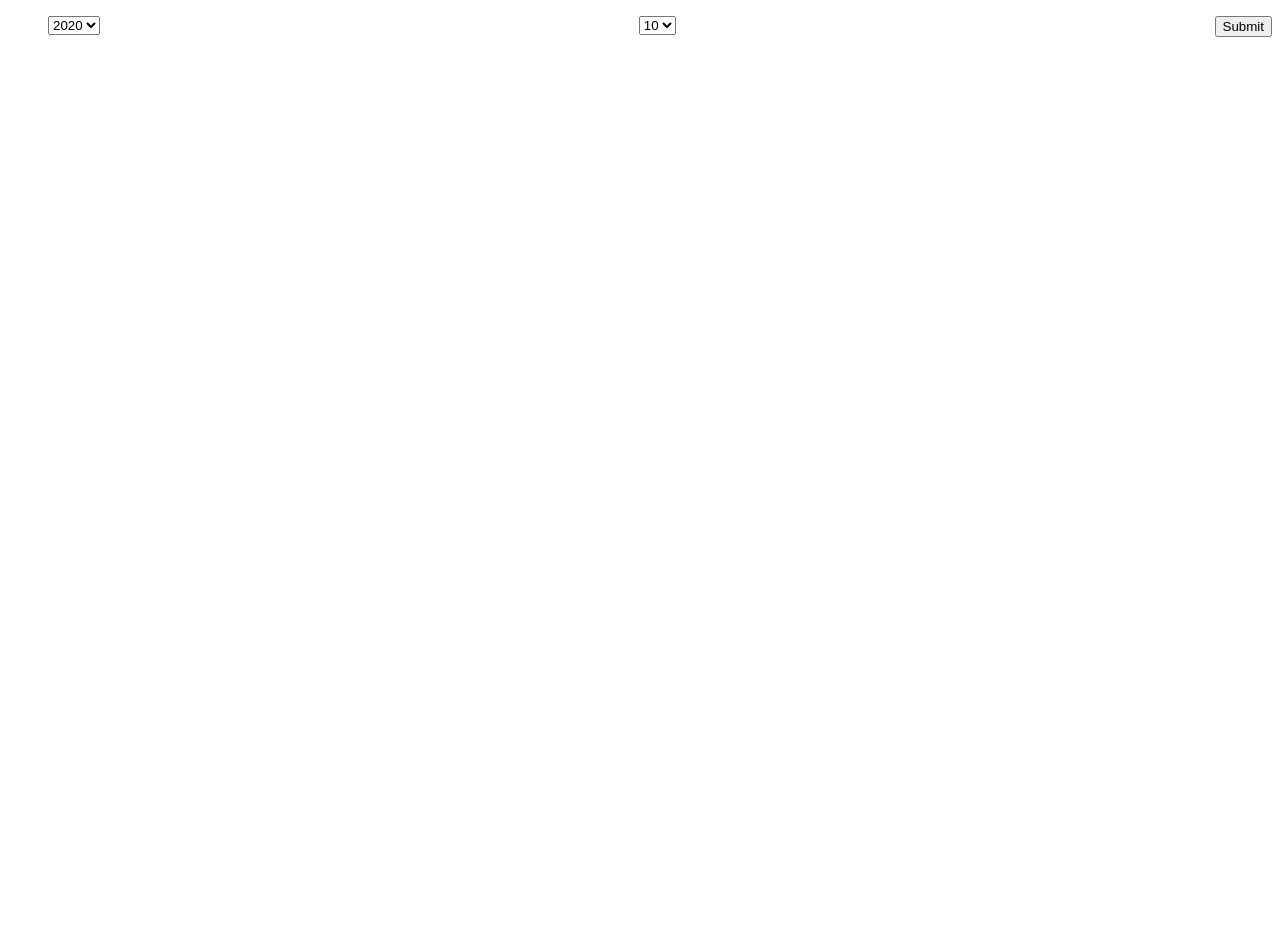
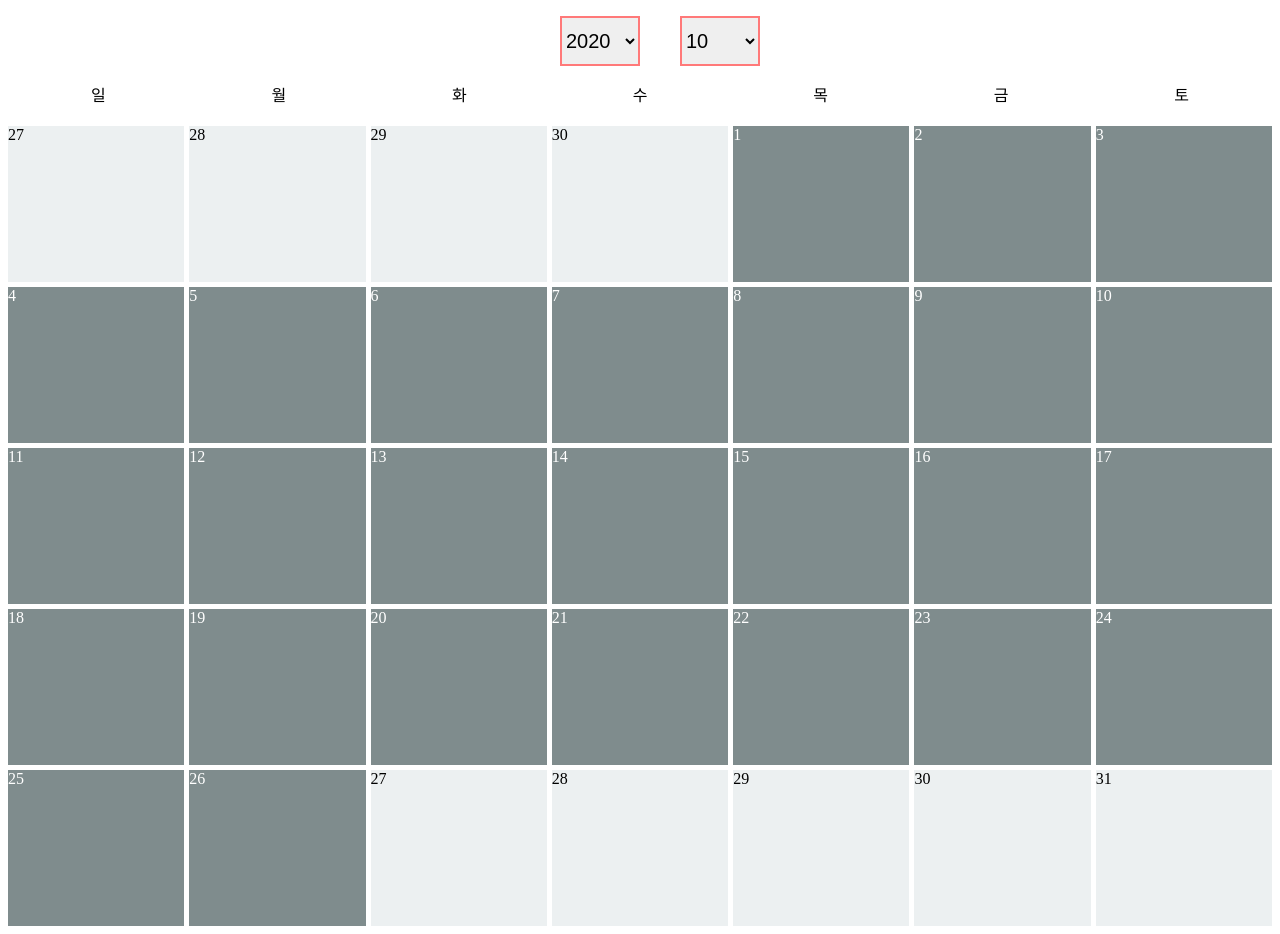
Before and after one commit to auddnjs2008/react-calender, a React (Create React App) app: page / in a window 1280 px wide. Before the commit the page ends 800 px from the top, so only its background shows below. Built offline with nearby package versions, Linux system fonts and the light colour scheme.

Commit message:
달력 날짜 완성, 디테일 페이지 작업중

```diff
--- a/src/api.js
+++ b/src/api.js
@@ -1,15 +1,23 @@
 import axios from "axios";
 
 
-const webSite ="https://api.nasa.gov/planetary/apod";
+const webSite ="https://api.nasa.gov/planetary";
 
 
-const api =async (date) => await axios.create({
-    url:webSite,
+const api = axios.create({
+    baseURL:webSite,
     params:{
-        api_key:process.env.API_KEY,
-        date //YYYY-MM-DD 형식으로 써야 한다.
+        api_key:"5gJf5VSdXaY3pad7Q3bPOzgSRV5MqFyfD0LC1wig",
     }
 })
 
+
+export const getImages={
+    images:(date)=> api.get("apod",{
+        params:{
+            date
+        }
+    })
+}
+
 export default api;
--- a/src/components/App.js
+++ b/src/components/App.js
@@ -1,10 +1,12 @@
 import React from "react";
 import {HashRouter as Router, Route} from "react-router-dom";
 import Home from "../routes/Home";
+import Detail from "../routes/Detail";
 function App() {
   return (
     <Router>
       <Route path="/" exact component={Home}/>
+      <Route path="/:id" component={Detail}/>
     </Router>
   );
 }
--- a/src/components/Day.js
+++ b/src/components/Day.js
@@ -1,18 +1,34 @@
 import React from "react";
+import {Link} from "react-router-dom";
 import styled from "styled-components";
 import PropTypes from "prop-types";
+import api, { getImages } from "../api";
 
-const Container = styled.div``;
-const ImageWrapper = styled.div``;
-const Number=styled.div``;
-const Day=({day}) =>
-<Container>
-    <ImageWrapper></ImageWrapper>
-    <Number>{day}</Number>
-</Container>
+
+const Container = styled(Link)`
+  background-color:${props=>props.color==="true" ? "#7f8c8d" :"#ecf0f1"};
+  color:${props=>props.color==="true" ? "white" :"black"};
+  text-decoration:none;
+  &:hover{
+      transform:scale(1.05,1.05);
+  }
+  transition:transform 0.2s linear;
+`;
+const ImageWrapper = styled.div`
+`;
+const Number=styled.div`
+
+`;
+const Day=({apiKey,day,color}) =>
+    <Container to={`/${apiKey}`}color={color}>
+        <ImageWrapper></ImageWrapper>
+        <Number>{day}</Number>
+    </Container>
 
 Day.propTypes={
-    day:PropTypes.number
+    apiKey: PropTypes.string,
+    day:PropTypes.number,
+    color:PropTypes.string
 }
 
 export default Day;
--- /dev/null
+++ b/src/routes/Detail/DetailContainer.js
@@ -0,0 +1,39 @@
+import React from "react";
+import { getImages } from "../../api";
+import DetailPresenter from "./DetailPresenter";
+
+export default class extends React.Component{
+    state={
+        data:null,
+        loading:true,
+        error:null,
+    }
+
+    handleClick =()=>{
+        console.log("lala");
+    }
+
+    async componentDidMount(){
+        const Key = window.location.href.split("/#/")[1];
+        console.log(Key);
+        try{
+            const{data} = await getImages.images(Key)
+
+            this.setState({data});
+        }catch(error){
+            this.setState({error:"Can't find Image"})
+        }finally{
+            this.setState({loading:false})
+        }
+    }
+
+    render(){
+        const {data,loading,error}=this.state
+        return <DetailPresenter
+            data={data}
+            loading={loading}
+            error={error}
+            handleClick={this.handleClick}
+        ></DetailPresenter>
+    }
+}
--- /dev/null
+++ b/src/routes/Detail/DetailPresenter.js
@@ -0,0 +1,21 @@
+import React from "react";
+import styled from "styled-components";
+import PropTypes from "prop-types";
+
+const Container =styled.div``;
+
+const DetailPresenter=({data,loading,error,handleClick})=>
+    <Container onClick={handleClick}>
+        <img src={data.url}/>
+    </Container>;
+
+
+DetailPresenter.propTypes={
+    data:PropTypes.object,
+    loading:PropTypes.bool,
+    error:PropTypes.string,
+    handleClick:PropTypes.func
+}
+
+
+export default DetailPresenter;
--- /dev/null
+++ b/src/routes/Detail/index.js
@@ -0,0 +1,3 @@
+import DetailContainer from "./DetailContainer";
+
+export default DetailContainer;
--- a/src/routes/Home/HomeContainer.js
+++ b/src/routes/Home/HomeContainer.js
@@ -1,34 +1,124 @@
 import React from "react";
+import { getImages } from "../../api";
 import HomePresenter from "./Homepresenter";
+const day =new Date();
 export default class extends React.Component{
 
     state={
-        year: new Date().getFullYear(),
-        month:new Date().getMonth()+1,
-        day:new Date().getDate(),
+        //year,month day는 서브밋할때 마다 업데이트
+        year: day.getFullYear(),
+        month:day.getMonth()+1,
+        day:day.getDate(),
         yearArray:[],
         monthArray:[1,2,3,4,5,6,7,8,9,10,11,12],
         dayArray:[],
+        startIndex:null,
     }
-    componentDidMount(){
+
+
+    calculateDay=(year,month)=>{
+        let newArray=[];
+
+        const lastDay=new Date(year,month,0).getDate();
+        const startIndex=new Date(year,month-1,1).getDay();
+
+        const lastMonth =
+                month === 1 ? new Date(year-1,12,0).getDate() :new Date(year,month-1,0).getDate();
+        let fillLastDay= lastMonth-(startIndex-1);
+
+        const ThisMonth = new Date(year,month,0).getDay();
+
+        for(let i=0; i<startIndex; i++){
+            newArray.push(fillLastDay);
+            fillLastDay++;
+        }
+        for(let i=1; i<=lastDay; i++){
+            newArray.push(i);
+        }
+
+        for(let i=1; i<(6-ThisMonth)+1; i++){
+            newArray.push(i);
+        }
+
+
+        this.setState({day:lastDay, dayArray:newArray,startIndex,});
+    }
+
+
+
+
+    handleChange=(e)=>{
+        const{ year,month,yearArray,dayArray,startIndex}=this.state;
+        if(e.target.name === "year"){
+            const newYear=parseInt(e.target.value);
+            this.calculateDay(newYear,month);
+            this.setState({year:newYear});
+        }
+        else if(e.target.name==="month"){
+            const newMonth = parseInt(e.target.value);
+            this.calculateDay(year,newMonth);
+            this.setState({month:newMonth});
+        }
+
+    }
+    componentDidUpdate(){
+        // console.log(this.state.year, this.state.month);
+        // console.log(this.state.dayArray.length);
+        // console.log( this.state.startIndex);
+    }
+
+     componentDidMount(){
         //마지막 날짜 구하기
-        const{ year,month,day,yearArray,monthArray,dayArray}=this.state;
+        const{ year,month,yearArray,dayArray,startIndex}=this.state;
+
+        const newStartIndex=new Date(year,month-1,1).getDay();
+
+
         const lastDay=new Date(year,month,0).getDate();
+
+        // 이번달의 1일이 목요일부터 시작하면
+        // 일 월 화 수는 저번달의 숫자로 채워야한다
+        // 따라서 fillLastDay는  일 월 화 수 중에  일요일에
+        //해당하는 일수 를 나타내며 하나씩 증가시키면서 배열에 넣어준다.
+        const lastMonth =
+            month === 1 ? new Date(year-1,11,0).getDate() :new Date(year,month-1,0).getDate();
+        let fillLastDay= lastMonth-(newStartIndex-1);
+
+        //마찬가지로  이번달의 마지막 주에는  다음달의
+        // 날짜도 포함되야 한다.
+
+        const ThisMonth = new Date(year,month,0).getDay();
+
+
+
         for(let i=2000; i<=year; i++){
             yearArray.push(i);
         }
         yearArray.reverse();
 
+        // 저번달 수를 채운다. (첫째주)
+        for(let i=0; i<newStartIndex; i++){
+            dayArray.push(fillLastDay);
+            fillLastDay++;
+        }
+        // 이번달 수를 채운다.
         for(let i=1; i<=lastDay; i++){
             dayArray.push(i);
         }
 
-        this.setState({yearArray,dayArray});
+        // 다음달 수를 채운다. 마지막주
+
+        for(let i=1; i<(6-ThisMonth)+1; i++){
+            dayArray.push(i);
+        }
+
+
+        this.setState({yearArray,dayArray,startIndex:newStartIndex});
     }
 
 
     render(){
-        const {year,month,day,yearArray,monthArray,dayArray}=this.state;
+        const {year,month,day,yearArray,monthArray,dayArray,startIndex}=this.state;
         return <HomePresenter
         year={year}
         month={month}
@@ -36,6 +126,8 @@ export default class extends React.Component{
         yearArray={yearArray}
         monthArray={monthArray}
         dayArray={dayArray}
+        startIndex={startIndex}
+        handleChange={this.handleChange}
         ></HomePresenter>
     }
 
--- a/src/routes/Home/Homepresenter.js
+++ b/src/routes/Home/Homepresenter.js
@@ -2,6 +2,7 @@ import React from "react";
 import PropTypes from "prop-types";
 import styled from "styled-components";
 import Day from "../../components/Day";
+import { getImages } from "../../api";
 
 
 const Container = styled.div``; // 전체 감싸는 상자.
@@ -9,42 +10,84 @@ const Container = styled.div``; // 전체 감싸는 상자.
 const Header = styled.ul`
     list-style:none;
 `; // 날짜셋팅 - 연도, 달, 일 세팅창
-const Form = styled.form`
+const Wrapper = styled.div`
+    width:200px;
+    margin: 0 auto;
     display:flex;
     justify-content:space-between;
 `;
-const Year = styled.li``;
-const Month = styled.li``;
+const Year = styled.li`
+    select{
+    border:none;
+    border:2px solid #ff7979;
+    outline:none;
+    width:80px;
+    height:50px;
+    font-size:20px;
+    }
 
-const GridWrapper = styled.div``; //달력을 나타내는 곳
+`;
+const Month = styled.li`
+ select{
+    border:none;
+    border:2px solid #ff7979;
+    outline:none;
+    width:80px;
+    height:50px;
+    font-size:20px;
+    }`;
+
+const Navigator=styled.div`
+    width:100%;
+    display:grid;
+    grid-template-columns:repeat(7,1fr);
+    justify-items:center;
+    margin-bottom:20px;
+`;
+const GridWrapper = styled.div`
+    width:100%;
+    height:100vh;
+    display:grid;
+    grid-template-columns:repeat(7,1fr);
+    gap:5px;
+
+`; //달력을 나타내는 곳
 
 
 
-const Homepresenter =({year,month,day,yearArray,monthArray,dayArray})=>
+const Homepresenter =({year,month,day,yearArray,monthArray,dayArray,startIndex,handleChange})=>
 <Container>
     <Header>
-        <Form>
+        <Wrapper>
             <Year>
-                <select name="year">
+                <select name="year" onChange={handleChange}>
                     {yearArray.map(Ayear=>
                     Ayear === year ? <option value={Ayear} selected>{Ayear}</option>
                     :<option value={Ayear}>{Ayear}</option>)}
                 </select>
             </Year>
             <Month>
-                <select name="month">
+                <select name="month" onChange={handleChange}>
                     {monthArray.map(Amonth=>
                     Amonth === month ?
                     <option value={Amonth} selected>{Amonth}</option>:
                     <option value={Amonth}>{Amonth}</option>)}
                 </select>
             </Month>
+        </Wrapper>
+    </Header>
+    <Navigator>
+        <div>일</div>
+        <div>월</div>
+        <div>화</div>
+        <div>수</div>
+        <div>목</div>
+        <div>금</div>
+        <div>토</div>
+    </Navigator>
 
-            <input type="submit" value="Submit"/>
-        </Form>
-    </Header>
     <GridWrapper>
-
+       {dayArray.map( (item,index)=> <Day apiKey={index >=startIndex && index<=startIndex+day-1 ? `${year}-${month}-${item}`:""}  day={item} color={index >=startIndex && index<=startIndex+day-1 ? "true" :"false"}></Day>)}
     </GridWrapper>
 </Container>
 
@@ -54,7 +97,9 @@ Homepresenter.propTypes={
     day:PropTypes.number,
     yearArray:PropTypes.array,
     monthArray:PropTypes.array,
-    dayArray:PropTypes.array
+    dayArray:PropTypes.array,
+    startIndex:PropTypes.number,
+    handleChange:PropTypes.func,
 }
 
 
```
